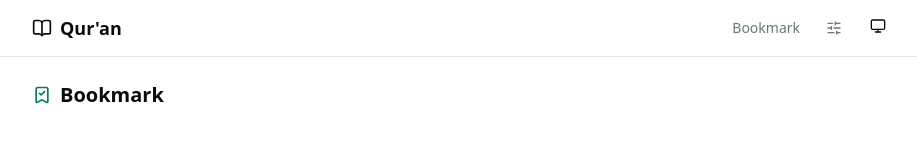
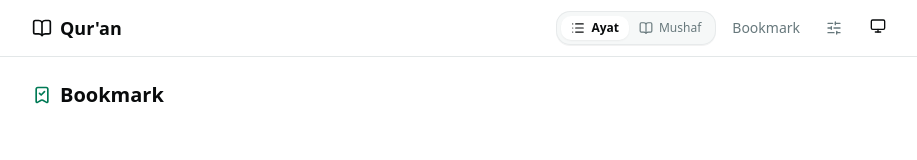
Before and after one commit to faiqnoov/quran, a React (Vite) app: page /bookmarks in a window 1280 px wide. Shown: the top 160 px of the page, without its empty margins (176-1093 px from the left). Built offline with nearby package versions, Linux system fonts and the light colour scheme.

Commit message:
fix: move reading mode toggle to navbar and hide surah header in mushaf mode

```diff
--- a/src/components/common/ReadingModeToggle.tsx
+++ b/src/components/common/ReadingModeToggle.tsx
@@ -41,7 +41,7 @@ export function ReadingModeToggle({
         aria-label="Mode Ayat (Daftar Ayat)"
         title="Mode Ayat (Daftar)"
         className={cn(
-          "inline-flex items-center gap-1.5 rounded-lg px-2.5 py-1 font-medium transition-all duration-150 outline-none",
+          "inline-flex items-center gap-1.5 rounded-lg px-2 py-1 font-medium transition-all duration-150 outline-none sm:px-2.5",
           "focus-visible:ring-2 focus-visible:ring-ring focus-visible:ring-offset-1",
           readingMode === "ayah"
             ? "bg-background text-foreground shadow-xs font-semibold"
@@ -49,7 +49,7 @@ export function ReadingModeToggle({
         )}
       >
         <List className="size-3.5" aria-hidden="true" />
-        {showLabels && <span>Ayat</span>}
+        {showLabels && <span className="hidden sm:inline">Ayat</span>}
       </button>
 
       <button
@@ -60,7 +60,7 @@ export function ReadingModeToggle({
         aria-label="Mode Mushaf (Per Halaman)"
         title="Mode Mushaf (Halaman)"
         className={cn(
-          "inline-flex items-center gap-1.5 rounded-lg px-2.5 py-1 font-medium transition-all duration-150 outline-none",
+          "inline-flex items-center gap-1.5 rounded-lg px-2 py-1 font-medium transition-all duration-150 outline-none sm:px-2.5",
           "focus-visible:ring-2 focus-visible:ring-ring focus-visible:ring-offset-1",
           readingMode === "mushaf"
             ? "bg-background text-foreground shadow-xs font-semibold"
@@ -68,7 +68,7 @@ export function ReadingModeToggle({
         )}
       >
         <BookOpen className="size-3.5" aria-hidden="true" />
-        {showLabels && <span>Mushaf</span>}
+        {showLabels && <span className="hidden sm:inline">Mushaf</span>}
       </button>
     </div>
   )
--- a/src/components/layout/Navbar.tsx
+++ b/src/components/layout/Navbar.tsx
@@ -2,6 +2,7 @@ import { Link } from "react-router-dom"
 import { BookOpen } from "lucide-react"
 import { ThemeToggle } from "./ThemeToggle"
 import { ReadingSettingsSheet } from "./ReadingSettingsSheet"
+import { ReadingModeToggle } from "@/components/common/ReadingModeToggle"
 
 export function Navbar() {
   return (
@@ -17,6 +18,7 @@ export function Navbar() {
         </Link>
 
         <div className="flex items-center gap-1.5 sm:gap-2">
+          <ReadingModeToggle />
           <Link
             to="/bookmarks"
             className="rounded-md px-2 py-1 text-sm text-muted-foreground transition-colors hover:text-foreground outline-none focus-visible:ring-2 focus-visible:ring-ring"
--- a/src/components/surah/SurahHeader.tsx
+++ b/src/components/surah/SurahHeader.tsx
@@ -7,7 +7,6 @@ import {
   CollapsibleTrigger,
 } from "@/components/ui/collapsible"
 import { sanitizeHtml } from "@/lib/sanitize"
-import { ReadingModeToggle } from "@/components/common/ReadingModeToggle"
 import type { SurahDetail } from "@/types/quran"
 
 export interface SurahHeaderProps {
@@ -26,7 +25,7 @@ export interface SurahHeaderProps {
 /**
  * Header section for surah detail page.
  * Displays surah name in Arabic and Latin, meaning, ayah count, revelation place,
- * reading mode toggle, and a collapsible containing the sanitized HTML description.
+ * and a collapsible containing the sanitized HTML description.
  */
 export function SurahHeader({ surah }: SurahHeaderProps) {
   const [isOpen, setIsOpen] = React.useState(false)
@@ -61,7 +60,7 @@ export function SurahHeader({ surah }: SurahHeaderProps) {
           </div>
         </div>
 
-        <div className="flex flex-row items-center justify-between gap-3 sm:flex-col sm:items-end">
+        <div className="flex sm:justify-end">
           <span
             dir="rtl"
             lang="ar"
@@ -69,7 +68,6 @@ export function SurahHeader({ surah }: SurahHeaderProps) {
           >
             {surah.nama}
           </span>
-          <ReadingModeToggle />
         </div>
       </div>
 
--- a/src/pages/SurahDetail.tsx
+++ b/src/pages/SurahDetail.tsx
@@ -111,7 +111,7 @@ export function SurahDetailPage() {
 
   return (
     <div className="space-y-6">
-      <SurahHeader surah={surah} />
+      {readingMode === "ayah" && <SurahHeader surah={surah} />}
 
       {readingMode === "mushaf" ? (
         <MushafPageView
```
